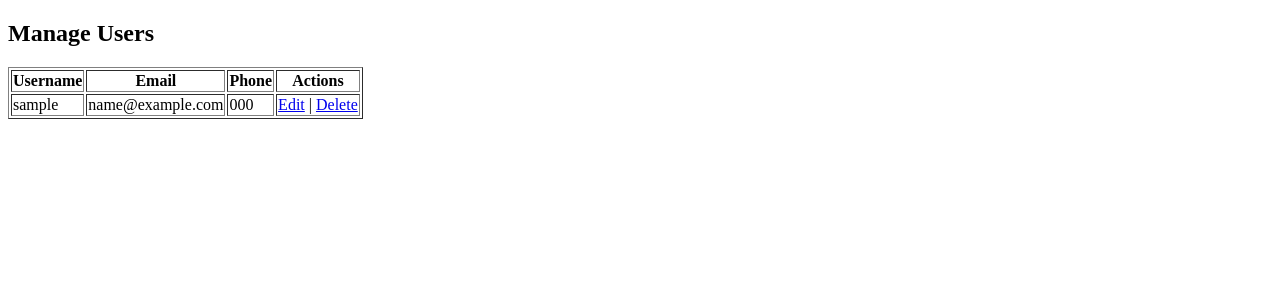
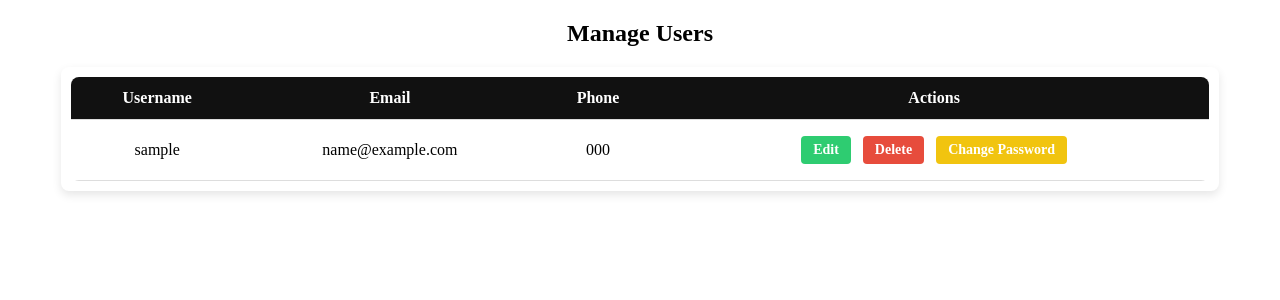
Before and after one commit to BiwashGurung/InformaticsCafeteria-FYP, a Django app: page /cafeteria_admin/manage_users/ in a window 1280 px wide. Shown: the top 300 px of the page. Run offline with Django 5.2, Linux system fonts and the light colour scheme; a user stored in the database is signed in; tables that the repository leaves empty hold one stand-in row (values such as "Sample post").

Commit message:
FEAT: add user password update functionality and corresponding templates

```diff
--- a/cafeteria_admin/urls.py
+++ b/cafeteria_admin/urls.py
@@ -1,7 +1,7 @@
 from django.contrib import admin
 from django.urls import path
 from .import views
-from .views import admin_upload_popup, show_popup, manage_users, edit_user, delete_user
+from .views import admin_upload_popup, show_popup, manage_users, edit_user, delete_user, update_user_password
 
 urlpatterns = [
     path('', show_popup, name='show_popup'),
@@ -12,4 +12,5 @@ urlpatterns = [
     path('manage_users/', manage_users, name='manage_users'),
     path('edit_user/<int:user_id>/', edit_user, name='edit_user'),
     path('delete_user/<int:user_id>/', delete_user, name='delete_user'),
+    path('update-password/<int:user_id>/', update_user_password, name='update_user_password'),
 ]
--- a/cafeteria_admin/views.py
+++ b/cafeteria_admin/views.py
@@ -9,6 +9,7 @@ from datetime import datetime
 # Importing Profile from cafeteria app
 from cafeteria.models import Profile
 from django.contrib.auth.models import User
+from django.contrib.auth.hashers import make_password
 
 def is_admin(user):
     return user.is_staff
@@ -79,3 +80,21 @@ def delete_user(request, user_id):
     user.delete()
     messages.success(request, 'User deleted successfully!')
     return redirect('manage_users')
+
+def update_user_password(request, user_id):
+    user = get_object_or_404(User, id=user_id)
+
+    if request.method == 'POST':
+        new_password = request.POST['new_password']
+        confirm_password = request.POST['confirm_password']
+
+        if new_password != confirm_password:
+            messages.error(request, "Passwords do not match.")
+            return redirect('manage_users')
+
+        user.password = make_password(new_password)
+        user.save()
+        messages.success(request, f"Password for {user.username} updated successfully.")
+        return redirect('manage_users')
+
+    return render(request, 'cafeteria_admin/update_password.html', {'user': user})
--- /dev/null
+++ b/static/admin_css/manage_users.css
@@ -0,0 +1,69 @@
+.title {
+    text-align: center;
+    font-size: 24px;
+    font-weight: bold;
+    margin-bottom: 20px;
+}
+
+.table-container {
+    width: 90%;
+    margin: auto;
+    overflow-x: auto;
+    border-radius: 8px;
+    box-shadow: 0px 4px 10px rgba(0, 0, 0, 0.1);
+    background: white;
+    padding: 10px;
+}
+
+table {
+    width: 100%;
+    border-collapse: collapse;
+    background: #fff;
+    border-radius: 8px;
+    overflow: hidden;
+}
+
+thead {
+    background: #111;
+    color: white;
+}
+
+th, td {
+    padding: 12px;
+    text-align: center;
+    border-bottom: 1px solid #ddd;
+}
+
+
+tbody tr:hover {
+    background: #f4f6f9;
+}
+
+.actions a {
+    padding: 6px 12px;
+    margin: 4px;
+    border-radius: 4px;
+    text-decoration: none;
+    font-size: 14px;
+    font-weight: bold;
+    display: inline-block;
+}
+
+.edit-btn {
+    background: #2ecc71;
+    color: white;
+}
+
+.delete-btn {
+    background: #e74c3c;
+    color: white;
+}
+
+.password-btn {
+    background: #f1c40f;
+    color: white;
+}
+
+.actions a:hover {
+    opacity: 0.8;
+}
--- a/templates/cafeteria_admin/manage_users.html
+++ b/templates/cafeteria_admin/manage_users.html
@@ -1,25 +1,42 @@
 {% extends 'admin_base.html' %}
+{% load static %}
 {% block content %}
-<h2>Manage Users</h2>
+<head>
+    <link
+      rel="stylesheet"
+      type="text/css"
+      href="{% static 'admin_css/manage_users.css' %}"
+    />
+</head>
 
-<table border="1">
+
+<h2 class="title">Manage Users </h2>
+
+<div class="table-container">
+    <table>
+        <thead>
             <tr>
                 <th>Username</th>
                 <th>Email</th>
                 <th>Phone</th>
                 <th>Actions</th>
             </tr>
+        </thead>
+        <tbody>
             {% for user in users %}
             <tr>
                 <td>{{ user.username }}</td>
                 <td>{{ user.email }}</td>
                 <td>{{ user.phone }}</td>
-        <td>
-            <a href="{% url 'edit_user' user.id %}">Edit</a> |
-            <a href="{% url 'delete_user' user.id %}" onclick="return confirm('Are you sure?')">Delete</a>
+                <td class="actions">
+                    <a href="{% url 'edit_user' user.id %}" class="edit-btn">Edit</a>
+                    <a href="{% url 'delete_user' user.id %}" class="delete-btn" onclick="return confirm('Are you sure?')">Delete</a>
+                    <a href="{% url 'update_user_password' user.id %}" class="password-btn">Change Password</a>
                 </td>
             </tr>
             {% endfor %}
+        </tbody>
     </table>
+</div>
 
 {% endblock %}
```
Also changed, not shown: static/admin_css/edit_user.css (added, +74 -0 lines), static/admin_css/update_password.css (added, +74 -0 lines), templates/cafeteria_admin/edit_user.html (+24 -12 lines), templates/cafeteria_admin/update_password.html (added, +28 -0 lines). Lines whose indentation alone changed are shown as unchanged.
